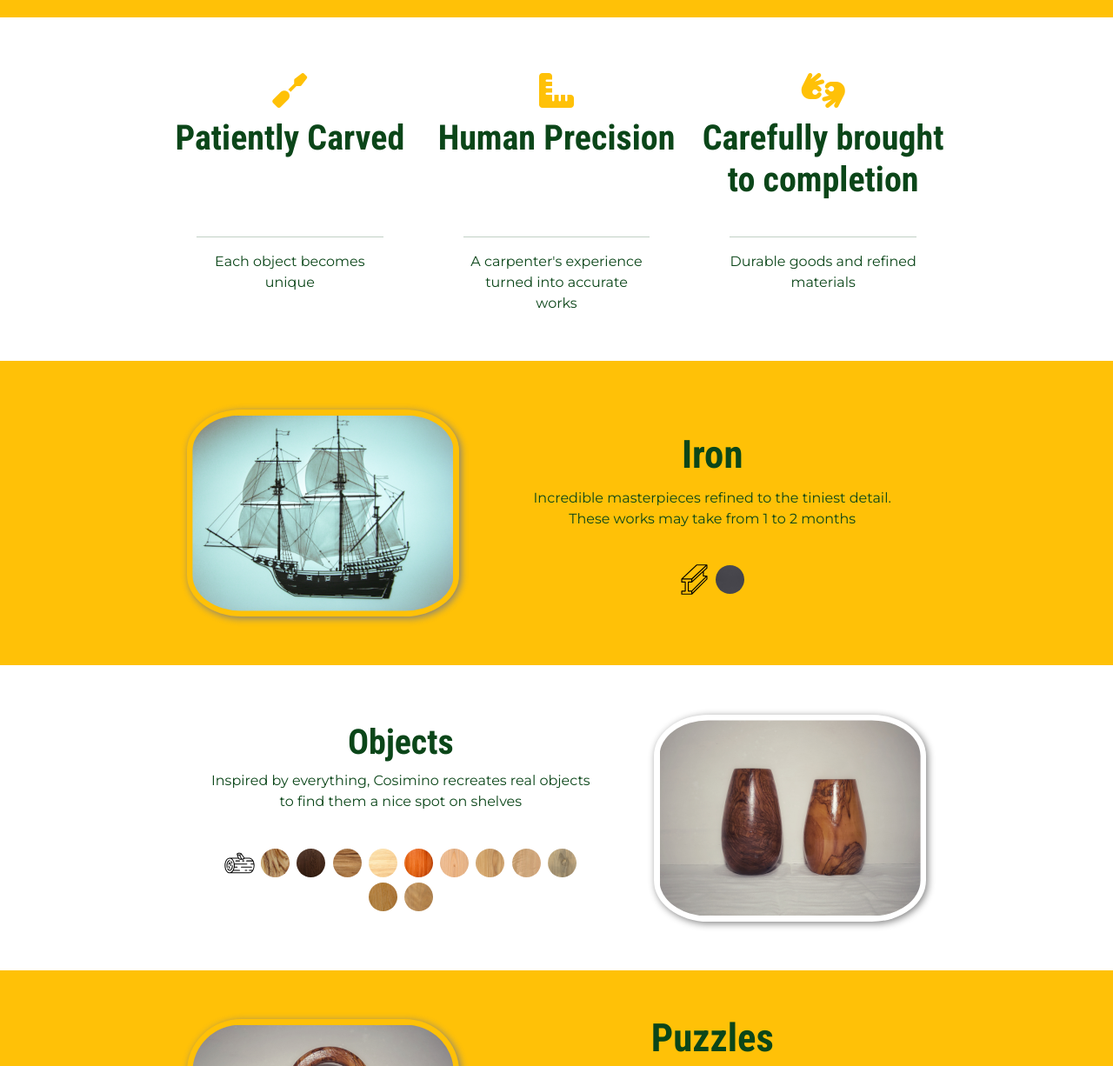
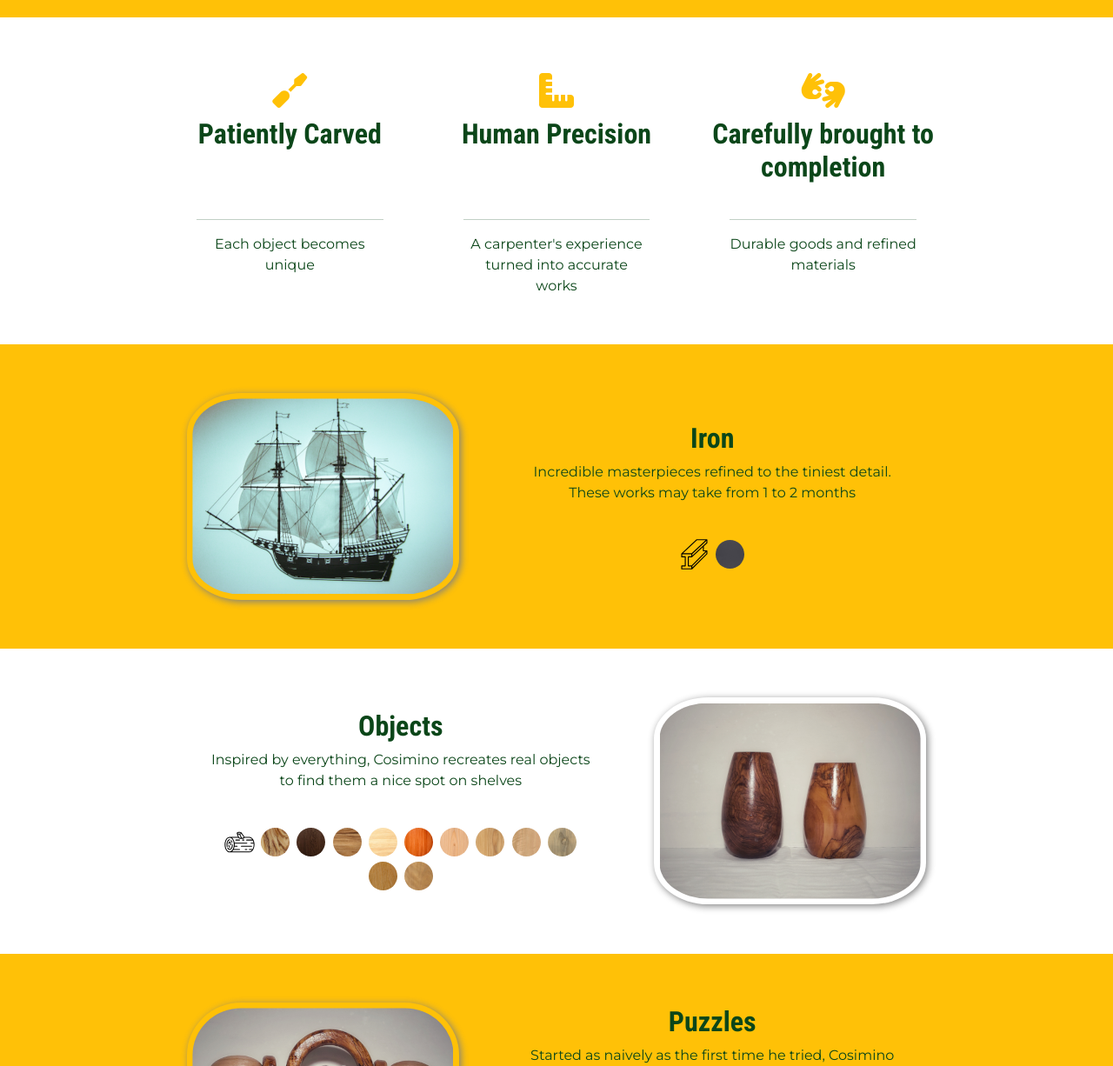
Before and after one commit to aelfrith92/cosmo-s-artworks, a plain HTML site: page index.html in a window 1280 px wide. Shown: the part 480-1706 px from the top of the page at 87% size. Drawn offline with nearby package versions, Linux system fonts and the light colour scheme.

```diff
--- a/assets/css/style.css
+++ b/assets/css/style.css
@@ -6,7 +6,7 @@
   font-family: 'Montserrat', sans-serif;
 }
 
-h1, h3 {
+h1, h2, h3 {
   font-family: 'Roboto Condensed', sans-serif;
   font-weight: 700;
 }
@@ -266,6 +266,8 @@ h1, h3 {
 	text-align: center;
 }
 
+/* Footer section starts here */
+
 footer {
 	text-align: center;
 }
--- a/index.html
+++ b/index.html
@@ -77,16 +77,16 @@
 					<div class="featbox col-lg-4 col-md-4">
 						<span><i class="fas fa-screwdriver" aria-label="screwdriver icon"></i></span>
 						<br>
-						<h1 id="breakpointPatience">Patiently Carved</h1>
+						<h2 id="breakpointPatience">Patiently Carved</h2>
 					</div>
 					<div class="featbox col-lg-4 col-md-4">
 						<span><i class="fas fa-ruler-combined" aria-label="ruler icon"></i></span>
 						<br>
-						<h1 id="breakpointPrecision">Human Precision</h1>
+						<h2 id="breakpointPrecision">Human Precision</h2>
 					</div>
 					<div class="featbox col-lg-4 col-md-4">
 						<span><i class="fas fa-american-sign-language-interpreting" aria-label="pinching-hands icon"></i></span>
-						<h1 id="breakpointCompletion">Carefully brought to completion</h1>
+						<h2 id="breakpointCompletion">Carefully brought to completion</h2>
 					</div>
 					<!-- Icons ends here -->
 
@@ -126,7 +126,7 @@
 				<img src="assets/images/iron/veliero-scaled.webp" class="actualpic" alt="A sailing boat made up of wrought iron">
 			</div>
 			<div class="catdesc">
-				<h1>Iron</h1>
+				<h2>Iron</h2>
 				<p>Incredible masterpieces refined to the tiniest detail. These works may take from 1 to 2 months</p>
 				<div class="materialsdiv">
 					<img src="assets/images/materials/beam.svg" alt="An iron icon">
@@ -136,7 +136,7 @@
 		</section>
 		<section class="flex-container">
 			<div class="catdesc revertAfter">
-				<h1>Objects</h1>
+				<h2>Objects</h2>
 				<p>Inspired by everything, Cosimino recreates real objects to find them a nice spot on shelves</p>
 				<div class="materialsdiv">
 					<img src="assets/images/materials/wood.svg" alt="Wood">
@@ -162,7 +162,7 @@
 				<img src="assets/images/puzzles/PuzzleJap2-01-scaled.webp" class="actualpic" alt="A Japanese Brain Teaser made up of olive and acacia wood">
 			</div>
 			<div class="catdesc">
-				<h1>Puzzles</h1>
+				<h2>Puzzles</h2>
 				<p>Started as naively as the first time he tried, Cosimino entertains local people with more than 50 Brain Teasers and puzzles</p>
 				<div class="materialsdiv">
 					<img src="assets/images/materials/beam.svg" alt="An iron icon">
@@ -186,7 +186,7 @@
 		</section>
 		<section class="flex-container">
 			<div class="catdesc revertAfter">
-				<h1>Toys</h1>
+				<h2>Toys</h2>
 				<p>Simple and fascinating, these toys let you travel with your imagination. Parfect on shelves as antiques as well </p>
 				<div class="materialsdiv">
 					<img src="assets/images/materials/wood.svg" alt="Wood">
@@ -211,7 +211,7 @@
 
 		<!-- About Cosimino section starts here -->
 		<section id="aboutcosimino" class="container-fluid section-odd">
-			<h1>About Cosimino...</h1>
+			<h2>About Cosimino...</h2>
 			<div class="row">
 
 				<div class="col-lg-5 col-md-5">
```
Also changed, not shown: docs/readmeImages/wireframing.jpg (added), 1 other file.
